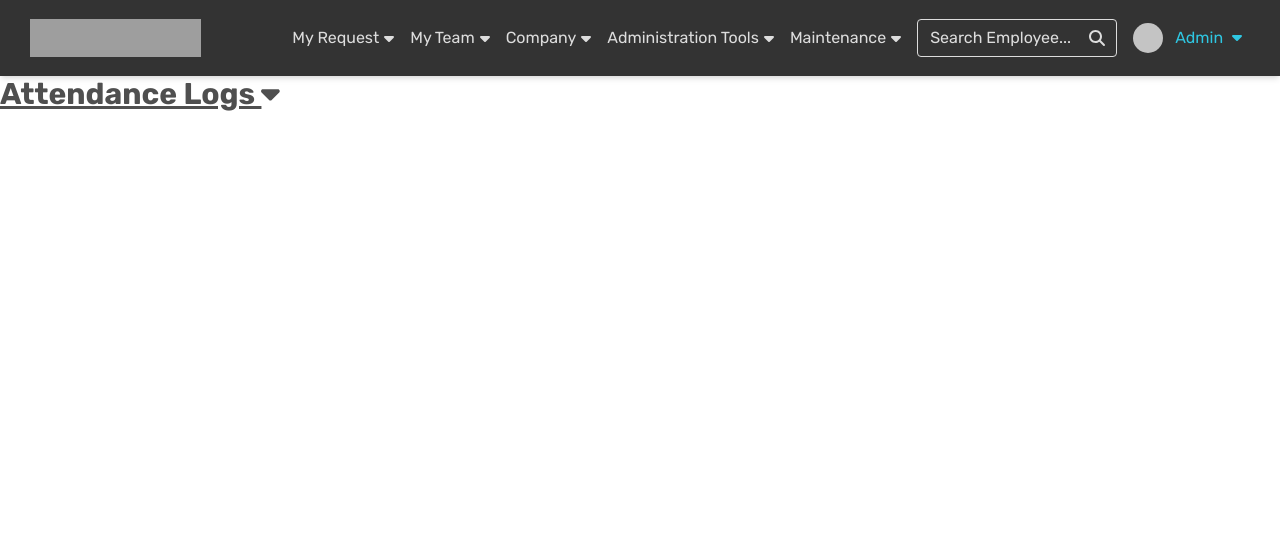
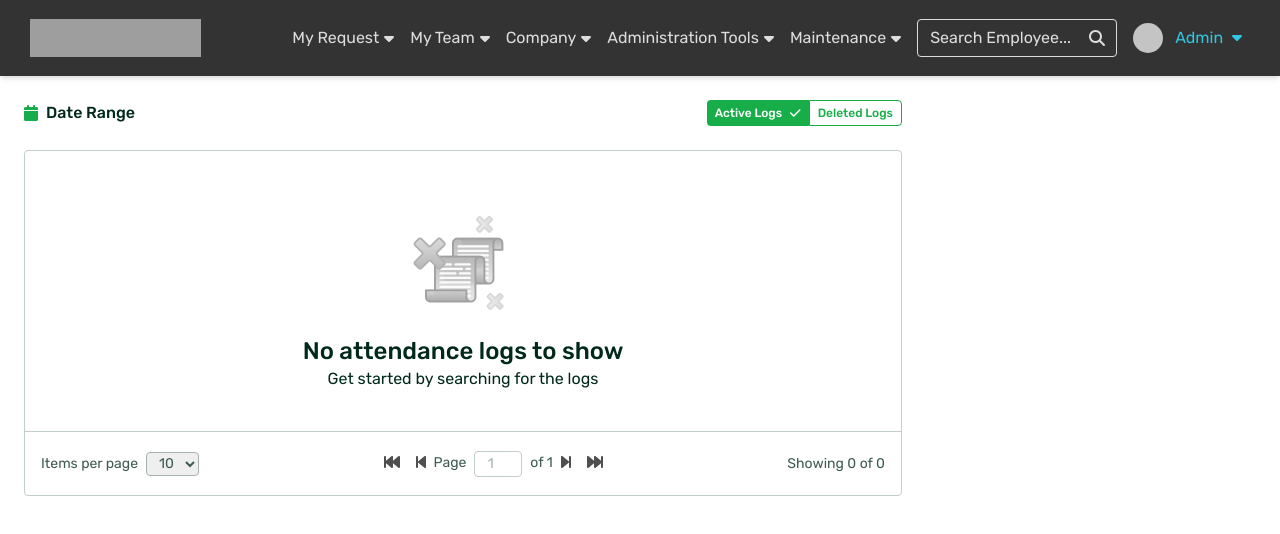
Before and after one commit to vrmcreativestudio/hr-management-app, a Vue app: page /attendance in a window 1280 px wide. Shown: the top 534 px of the page. Built offline with nearby package versions, Linux system fonts and the light colour scheme; grey boxes are pictures that could not be loaded; a web font is replaced by a local one; what tw-elements would draw is missing.

Commit message:
HMA/feature/body-content
Implement body content
- Attendance logs viewer
- Updated git clone url

```diff
--- /dev/null
+++ b/src/components/content/logsViewer.vue
@@ -0,0 +1,36 @@
+<script setup lang="ts">
+import '../../styles/components/content_body.scss'
+</script>
+
+<template>
+  <div class="content-body w-full p-[24px]">
+    <div class="header flex flex-col md:flex-row md:justify-between mb-6">
+      <slot name="viewer-header"></slot>
+    </div>
+
+    <div class="logs-viewer min-w-full overflow-auto border-[1px] rounded">
+      <div class="min-w-[600px] h-full">
+        <div class="viewer-body flex items-center justify-center">
+          <slot name="viewer-content"></slot>
+        </div>
+
+        <div class="viewer-footer p-4 border-t-[1px] flex flex-row justify-between items-center">
+          <slot name="viewer-footer"></slot>
+        </div>
+      </div>
+    </div>
+  </div>
+</template>
+
+<style lang="scss">
+@import '../../styles/helpers';
+
+.content-body {
+  max-width: none;
+
+  @include min(md) {
+    // Update the subtracted width based on the width of sidebar.
+    max-width: calc(100% - 354px);
+  }
+}
+</style>
--- a/src/pages/attendanceLogs.vue
+++ b/src/pages/attendanceLogs.vue
@@ -1,6 +1,92 @@
+<script setup lang="ts">
+import LogsViewer from '../components/content/logsViewer.vue'
+</script>
+
 <template>
-  <h1 class="text-3xl font-bold underline">
-    Attendance Logs
-    <font-awesome-icon icon="fa-solid fa-caret-down" />
-  </h1>
+  <LogsViewer class="attendance-logs">
+    <template #viewer-header>
+      <div class="content-title flex flex-row items-center mb-2 md:mb-0">
+        <font-awesome-icon icon="fa-calendar" />
+        <h3 class="ml-2">Date Range</h3>
+      </div>
+      <div class="tabs flex flex-row">
+        <a href="/#" class="tab-item active flex flex-row items-center py-1.5 px-2 rounded-tl rounded-bl">
+          <span class="mr-2">Active Logs</span>
+          <font-awesome-icon icon="check" />
+        </a>
+        <a href="/#" class="tab-item flex flex-row items-center py-1.5 px-2 border-[1px] rounded-tr rounded-br">
+          <span>Deleted Logs</span>
+        </a>
+      </div>
+    </template>
+
+    <template #viewer-content>
+      <div class="text-center py-10">
+        <img class="mx-auto" src="../assets/no_payslip.png" alt="No logs" />
+        <h2>No attendance logs to show</h2>
+        <p>Get started by searching for the logs</p>
+      </div>
+    </template>
+
+    <template #viewer-footer>
+      <div class="items-per-page flex flex-row">
+        <span class="mr-2">Items per page</span>
+        <select class="max-w-[57px] py-0 px-2 border-[1px] rounded">
+          <option>1</option>
+          <option>2</option>
+          <option>3</option>
+          <option>4</option>
+          <option>5</option>
+          <option>6</option>
+          <option>7</option>
+          <option>8</option>
+          <option>9</option>
+          <option selected>10</option>
+        </select>
+      </div>
+
+      <div class="pagination">
+        <ul class="list-none flex flex-row flex-wrap">
+          <li>
+            <a href="#" class="px-2">
+              <font-awesome-icon icon="backward-fast" />
+            </a>
+          </li>
+          <li>
+            <a href="#" class="px-2">
+              <font-awesome-icon icon="backward-step" />
+            </a>
+          </li>
+          <li>
+            <div class="pager flex flex-row">
+              <span>Page </span>
+              <input type="number" value="1" min="1" class="max-w-[48px] mx-2 text-center border-[1px] rounded" />
+              <span>of 1</span>
+            </div>
+          </li>
+          <li>
+            <a href="#" class="px-2">
+              <font-awesome-icon icon="forward-step" />
+            </a>
+          </li>
+          <li>
+            <a href="#" class="px-2">
+              <font-awesome-icon icon="forward-fast" />
+            </a>
+          </li>
+        </ul>
+      </div>
+
+      <div class="pager-info">
+        <span>Showing 0 of 0</span>
+      </div>
+    </template>
+  </LogsViewer>
 </template>
+
+<style lang="scss">
+.attendance-logs .logs-viewer {
+  // Update the subtracted height based on the height of #viewer-header.
+  height: calc(100% - 49.6px);
+}
+</style>
--- /dev/null
+++ b/src/styles/components/content_body.scss
@@ -0,0 +1,94 @@
+@import '../helpers';
+
+.content-body {
+  .header {
+    .content-title {
+      svg {
+        color: $green-300;
+      }
+
+      h2 {
+        color: $green-800;
+        font-size: 24px;
+        font-weight: $medium;
+        line-height: 32px;
+      }
+
+      h3 {
+        color: $green-800;
+        font-size: 16px;
+        font-weight: $medium;
+        line-height: 20px;
+      }
+
+      p {
+        color: $green-800;
+        font-size: 16px;
+        font-weight: $normal;
+        line-height: 24px;
+      }
+    }
+
+    .tabs {
+      .tab-item {
+        border-color: $green-300;
+        color: $green-300;
+        background-color: transparent;
+        font-size: 12px;
+        font-weight: $medium;
+        line-height: 12px;
+        text-transform: capitalize;
+
+        &.active {
+          color: $white-0;
+          background-color: $green-300;
+        }
+      }
+    }
+  }
+
+  .logs-viewer {
+    border-color: $white-200;
+
+    .viewer-body {
+      height: calc(100% - 64px);
+
+      h2 {
+        color: $green-800;
+        font-size: 24px;
+        font-weight: $medium;
+        line-height: 32px;
+      }
+
+      p {
+        color: $green-800;
+        font-size: 16px;
+        font-weight: $normal;
+        line-height: 24px;
+      }
+    }
+
+    .viewer-footer {
+      border-top-color: $white-200;
+      height: 64px;
+
+      select {
+        border-color: $white-500;
+      }
+
+      input {
+        border-color: $white-200;
+        color: $white-500;
+      }
+
+      .items-per-page,
+      .pager,
+      .pager-info {
+        color: $green-500;
+        font-size: 14px;
+        font-weight: $normal;
+        line-height: 24px;
+      }
+    }
+  }
+}
```
Also changed, not shown: documentation/01-setup.md (+1 -1 lines), src/main.ts (+14 -2 lines).
